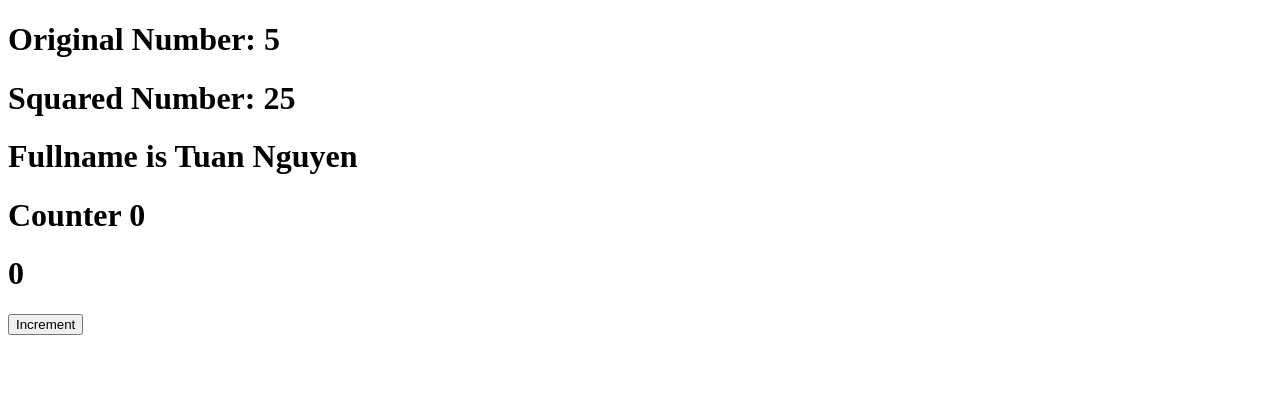
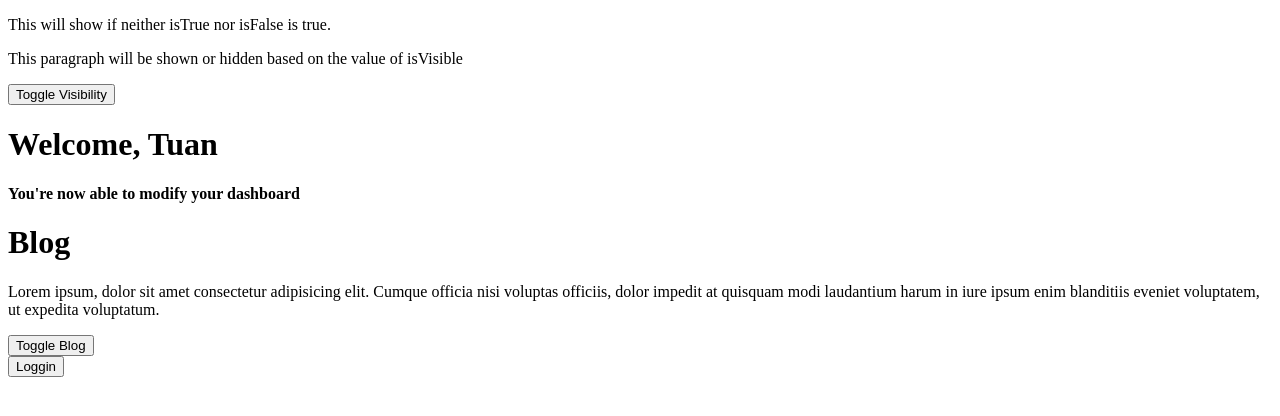
Before and after one commit to tuan782000/vue-course, a Vue app: page / in a window 1280 px wide. Shown: the top 416 px of the page. Built offline with nearby package versions, Linux system fonts and the light colour scheme.

Commit message:
ConditionalRendering

```diff
--- a/src/App.vue
+++ b/src/App.vue
@@ -1,4 +1,6 @@
 <script setup>
+import ConditionalRendering from './components/ConditionalRendering.vue'
+
 // import MyComponents from './components/MyComponents.vue'
 // import GlobalStyleVue from './components/GlobalStyle.vue'
 // import LocalStyle from './components/LocalStyle.vue'
@@ -9,7 +11,7 @@
 // import MyReactiveComponent from './components/MyReactiveComponent.vue';
 // import MyRefComponent from './components/MyRefComponent.vue';
 // import MyRefandReactive from './components/MyRefandReactive.vue';
-import ComputedProperties from './components/ComputedProperties.vue'
+// import ComputedProperties from './components/ComputedProperties.vue'
 </script>
 <template>
   <!-- vbind và dynamic binding -->
@@ -33,6 +35,9 @@ import ComputedProperties from './components/ComputedProperties.vue'
   <!-- Ref and Reactive -->
   <!-- <MyRefandReactive /> -->
 
-  <ComputedProperties />
+  <!-- <ComputedProperties /> -->
+
+  <!-- ConditionalRendering -->
+  <ConditionalRendering />
 </template>
 <style scoped></style>
--- /dev/null
+++ b/src/components/ConditionalRendering.vue
@@ -0,0 +1,67 @@
+<script setup>
+import { ref } from 'vue'
+const isTrue = false
+const isFalse = false
+
+const isVisible = ref(true)
+const handleToggle = () => {
+  isVisible.value = !isVisible.value
+}
+
+const isActive = ref(true);
+const handleTogglePost = () => {
+  isActive.value = !isActive.value
+}
+
+const isUserLogin = ref(true)
+const userName = 'Tuan'
+const showDetails = ref(isUserLogin)
+
+
+const loggedIn = ref(false)
+const admin = 'admin'
+
+const handleLogin = () => {
+  loggedIn.value = !loggedIn.value
+}
+
+</script>
+<template>
+  <div>
+    <p v-if="isTrue">This will show if isTrue is true.</p>
+    <p v-else-if="isFalse">This is will show if isFalse is true.</p>
+    <p v-else>This will show if neither isTrue nor isFalse is true.</p>
+    <!-- 1 số lưu ý: v-if hoặc v-else-if có tồn tại thì sẽ hiện ở body, không tồn tại thì sẽ xóa khỏi phần body-->
+    <!--
+         Ở trên Nếu 1 đúng 2 sai hiện p số 1.
+         Nếu 1 sai 2 đúng hiện p số 2
+         Còn lại cả đều false hiện p số 3 -->
+
+    <!-- v-show -->
+    <p v-show="isVisible">This paragraph will be shown or hidden based on the value of isVisible</p>
+    <button @click="handleToggle">Toggle Visibility</button>
+
+    <h1 v-if="isUserLogin">Welcome, {{ userName }}</h1>
+    <p v-else>Please login to access this content.</p>
+    <div v-show="showDetails">
+      <h4>You're now able to modify your dashboard</h4>
+    </div>
+
+    <div v-if="isActive">
+      <h1>Blog</h1>
+      <p>Lorem ipsum, dolor sit amet consectetur adipisicing elit. Cumque officia nisi voluptas officiis, dolor impedit at quisquam modi laudantium harum in iure ipsum enim blanditiis eveniet voluptatem, ut expedita voluptatum.</p>
+    </div>
+
+    <button @click="handleTogglePost">Toggle Blog</button>
+
+    <div v-if="loggedIn">
+      Welcome, {{ admin }}
+      <button @click="handleLogin">Logout</button>
+    </div>
+    <div v-else>
+      <button @click="handleLogin">Loggin</button>
+    </div>
+
+  </div>
+</template>
+<style scoped></style>
```
Also changed, not shown: 1 other file (tests, documents, lock files or other folders).
